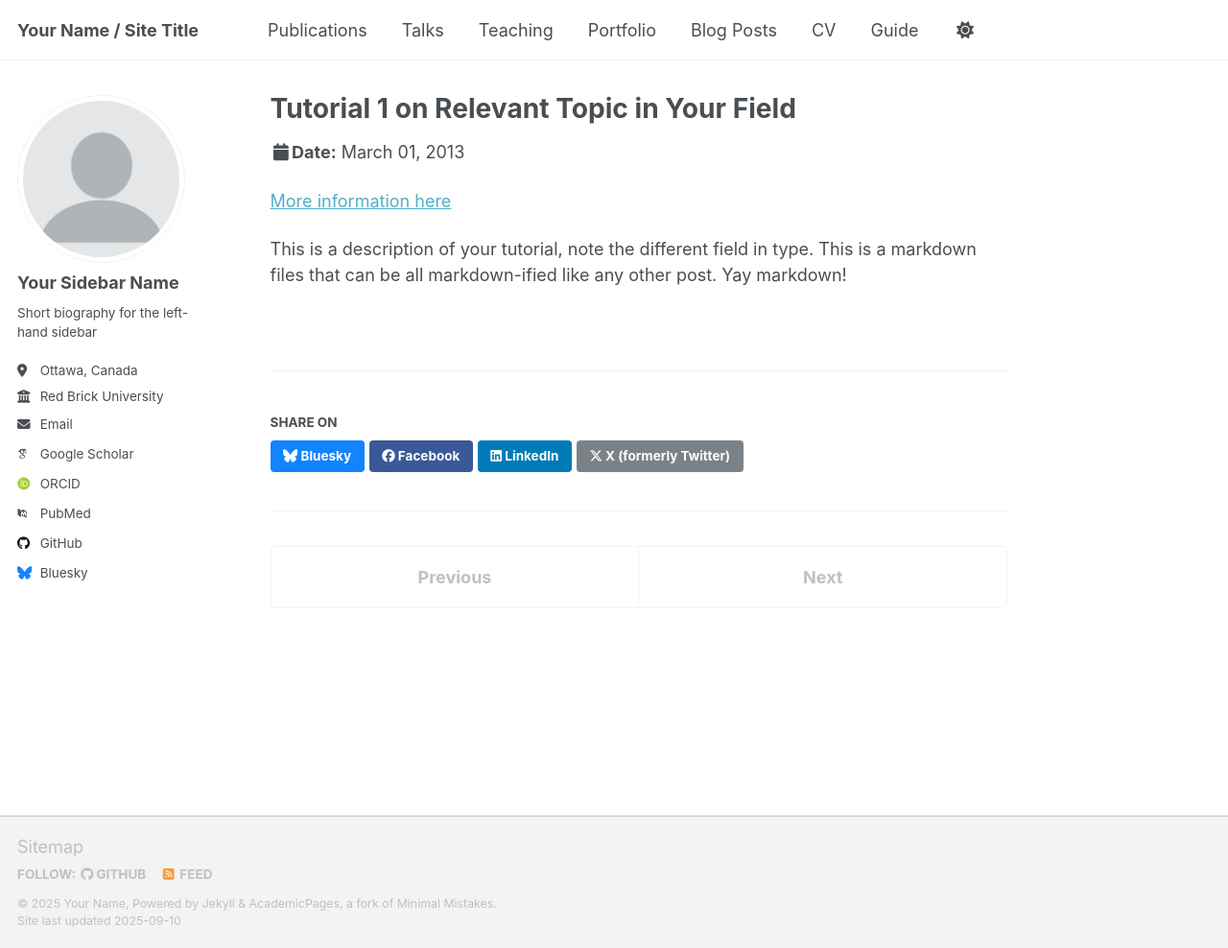
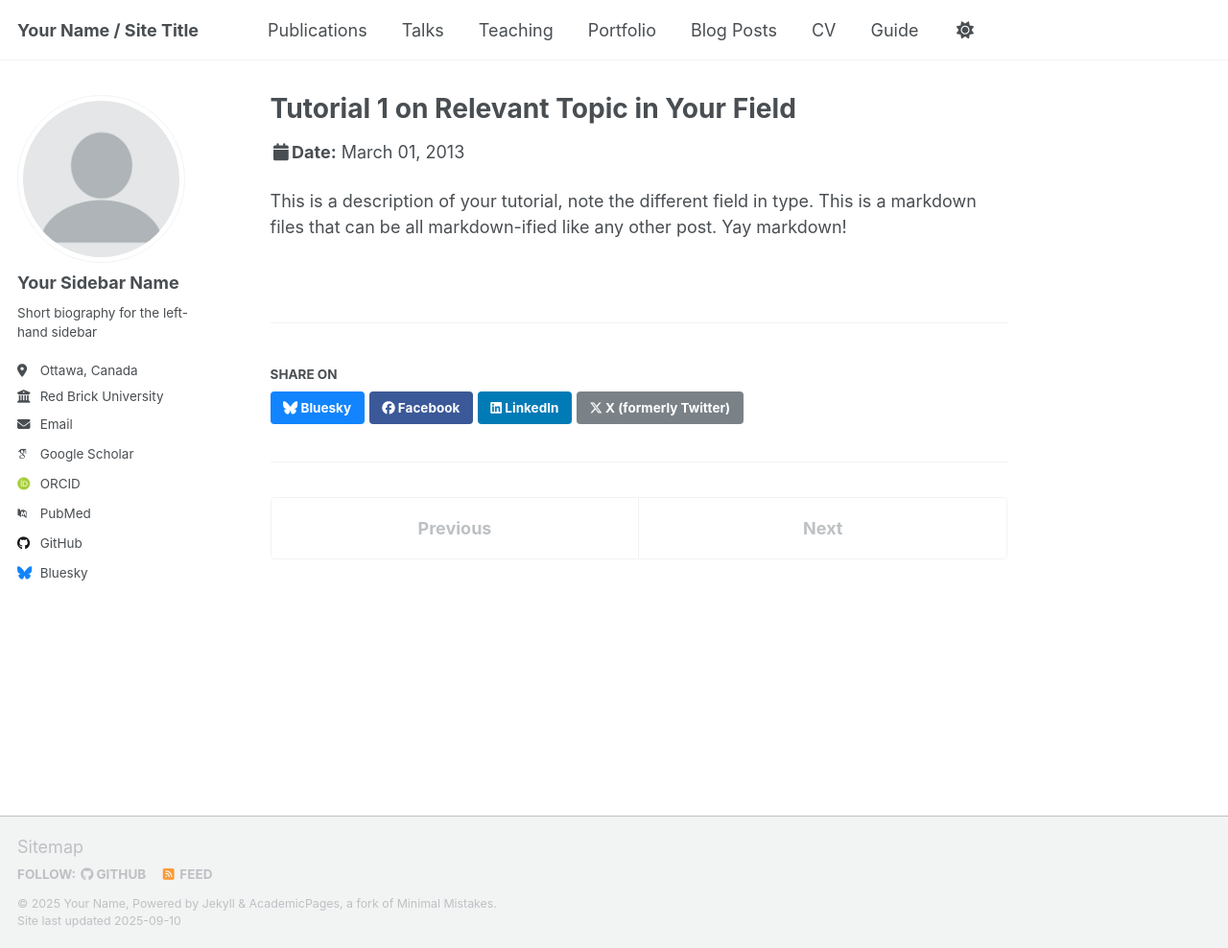
Before and after one commit to akkasi/akkasi.github.io, a Jekyll site: the page built from _talks/2013-03-01-tutorial-1.md, in a window 1280 px wide and 988 px high. Shown: the whole window at 96% size. Built offline with Jekyll 4.4.1, drawn with Linux system fonts in a browser that asks for light colours; some web fonts are replaced; a script that is not in the unit is left out.

Commit message:
Update 2013-03-01-tutorial-1.md

```diff
--- a/_talks/2013-03-01-tutorial-1.md
+++ b/_talks/2013-03-01-tutorial-1.md
@@ -5,9 +5,9 @@ type: "Tutorial"
 permalink: /talks/2013-03-01-tutorial-1
 venue: "UC-Berkeley Institute for Testing Science"
 date: 2013-03-01
-location: "Berkeley, CA, USA"
+location: ""
 ---
 
-[More information here](http://exampleurl.com)
+
 
 This is a description of your tutorial, note the different field in type. This is a markdown files that can be all markdown-ified like any other post. Yay markdown!
```
